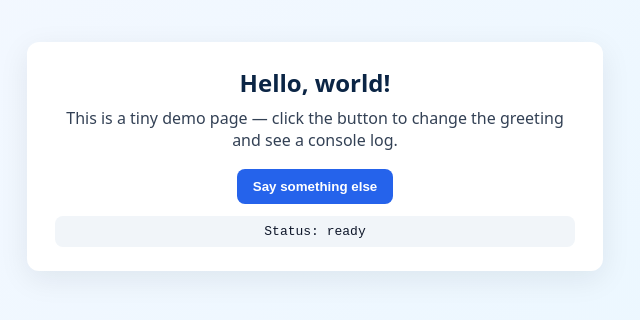
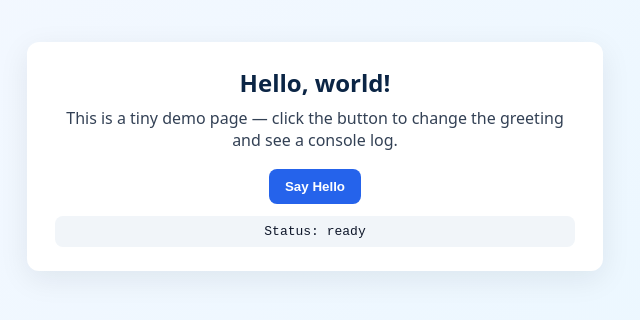
Before and after one commit to elecdot/git-playground, a plain HTML site: page index.html in a window 1280 px wide. Shown: the part 244-564 px from the top of the page, without its empty margins (325-965 px from the left). Drawn offline with Linux system fonts and the light colour scheme.

Commit message:
fix: say hello

```diff
--- a/index.html
+++ b/index.html
@@ -19,7 +19,7 @@
       <h1 id="greeting">Hello, world!</h1>
       <p>This is a tiny demo page — click the button to change the greeting and see a console log.</p>
       <div>
-        <button id="btn">Say something else</button>
+        <button id="btn">Say Hello</button>
       </div>
       <code id="status">Status: ready</code>
     </div>
```
